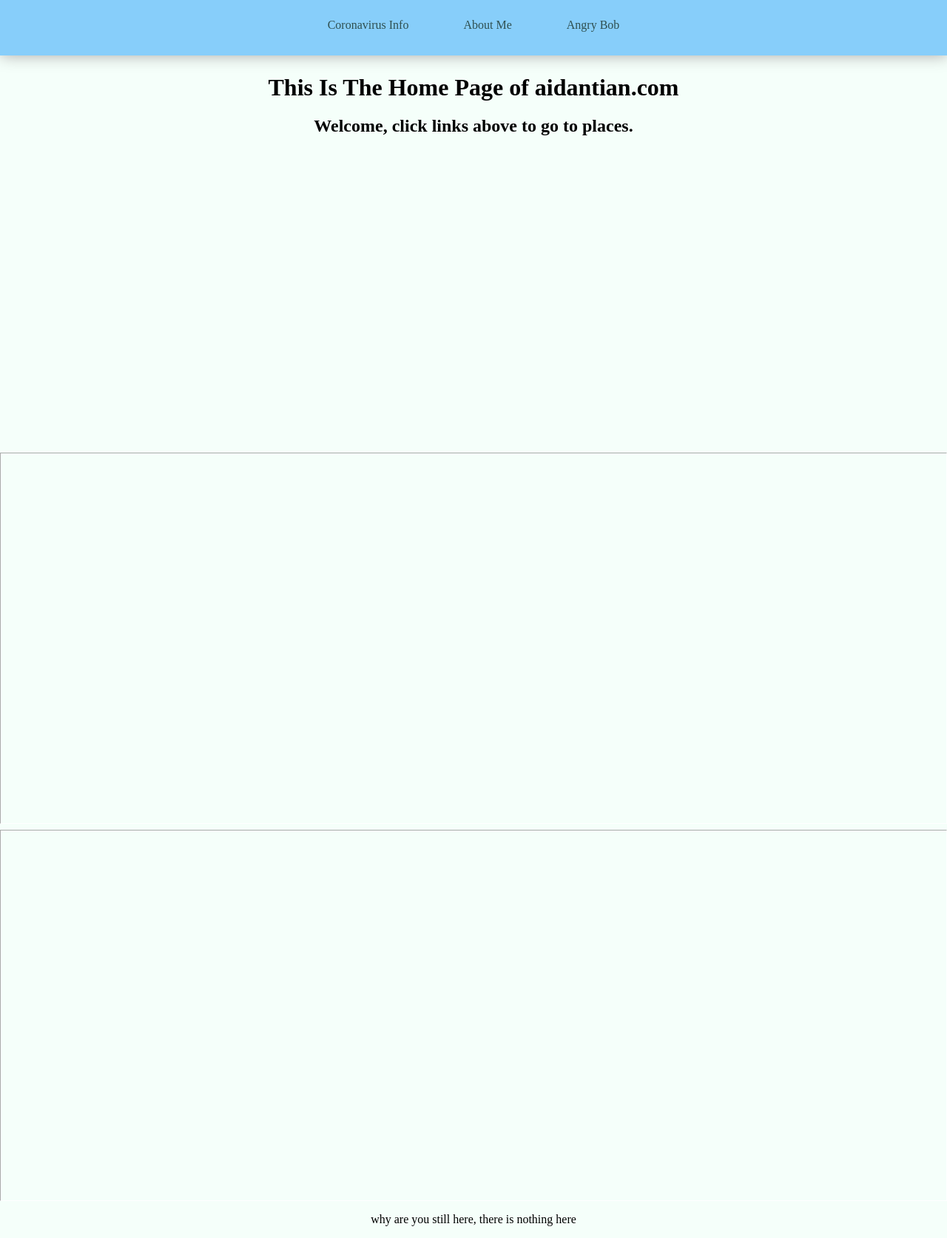
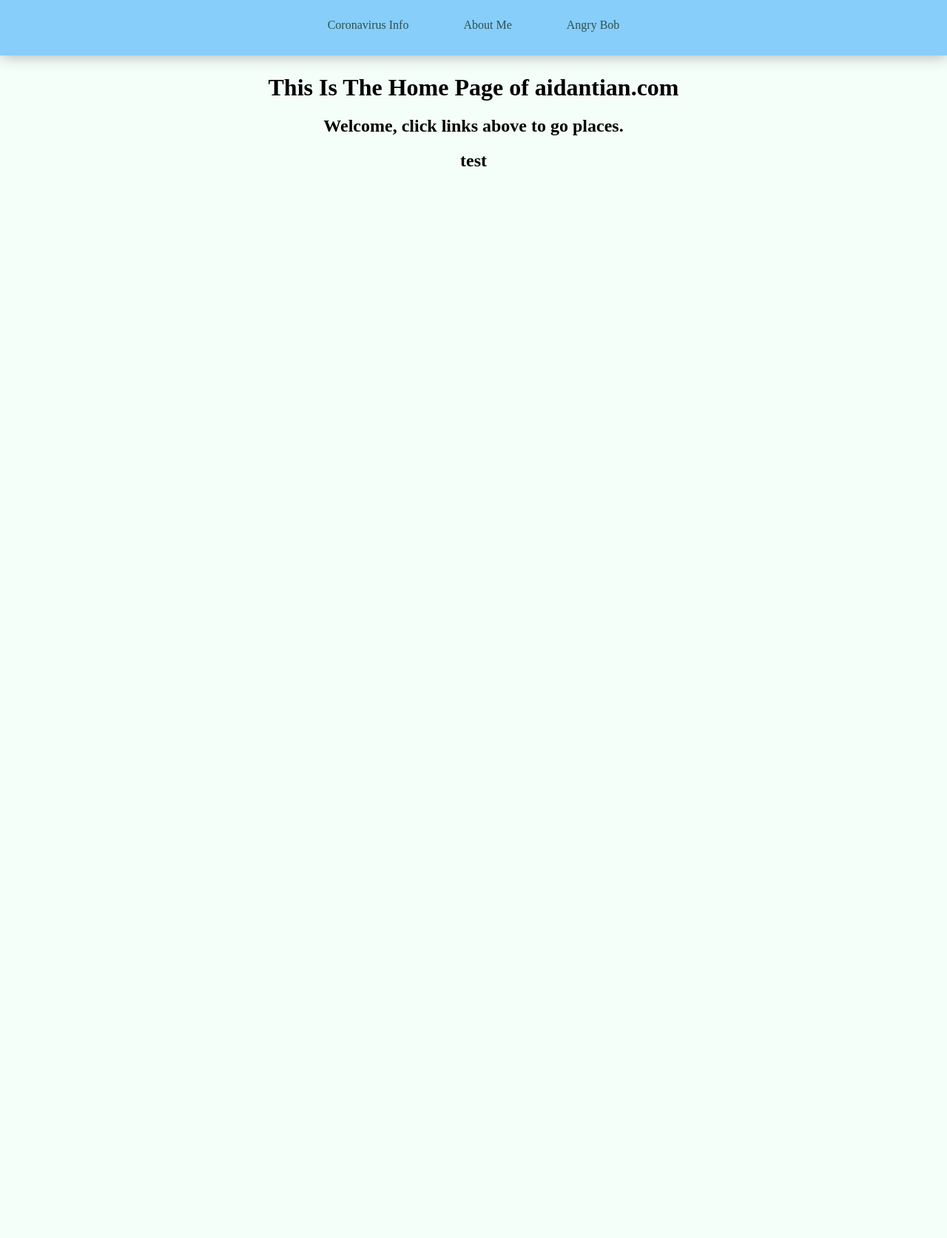
Before and after one commit to aidantian/websiteofjeff, a website: page index.html in a window 1280 px wide. Shown: the whole page at 74% size. After the commit the page ends 800 px from the top, so only its background shows below. Drawn offline with Linux system fonts and the light colour scheme.

Commit message:
did stuff and more stuff

```diff
--- a/index.html
+++ b/index.html
@@ -14,12 +14,8 @@
     <a href="angrybob.html">Angry Bob</a>
 </div>
 <h1 class="welcome">This Is The Home Page of aidantian.com</h1>
-<h2 class="welcome">Welcome, click links above to go to places.</h2>
-<hr class="split">
-<hr>
-<hr>
-<p>why are you still here, there is nothing here</p>
-
+<h2 class="welcome">Welcome, click links above to go places.</h2>
+<h2 class="welcome">test</h2>
 
 <!-- The core Firebase JS SDK is always required and must be listed first -->
 <script src="https://www.gstatic.com/firebasejs/7.14.0/firebase-app.js"></script>
```
Also changed, not shown: jaden.html (added, +11 -0 lines).
